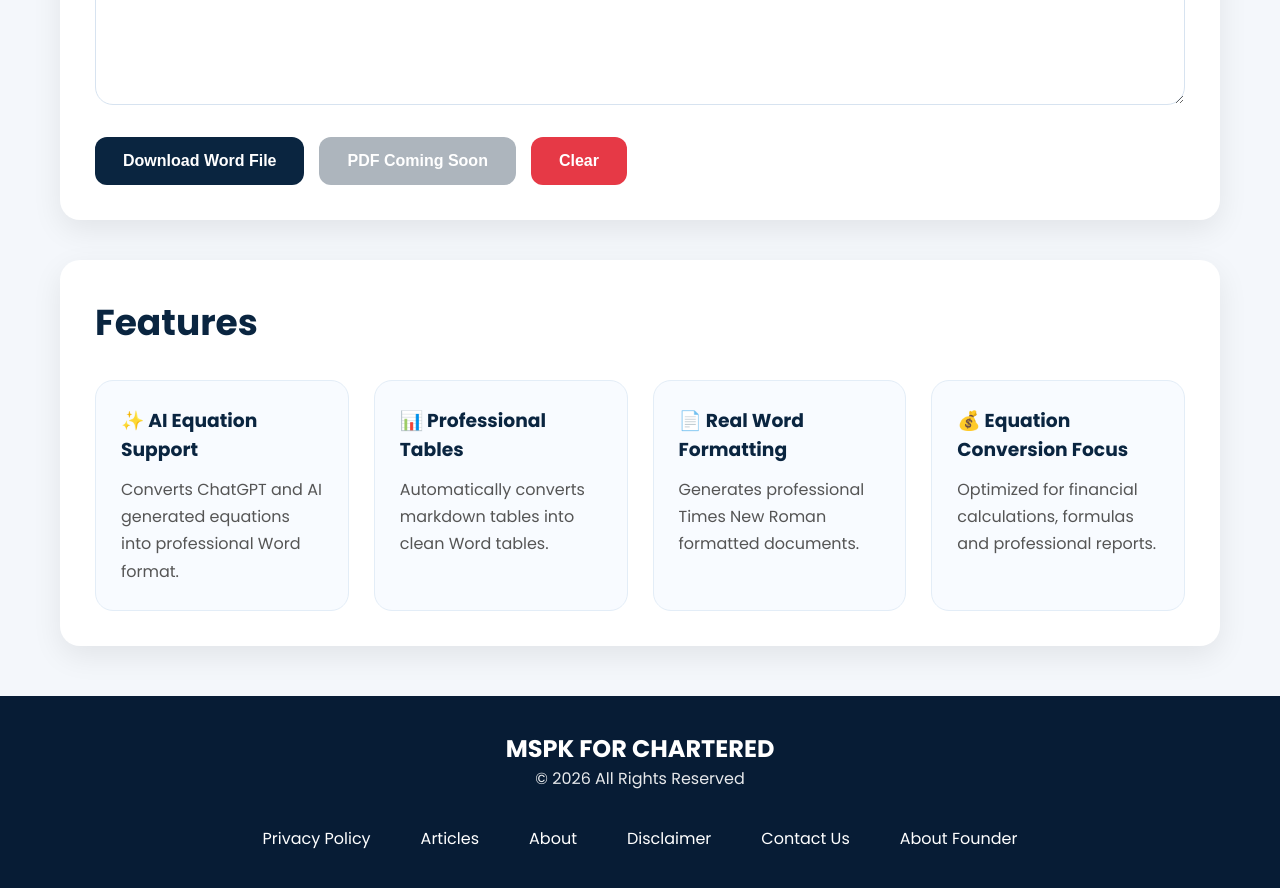
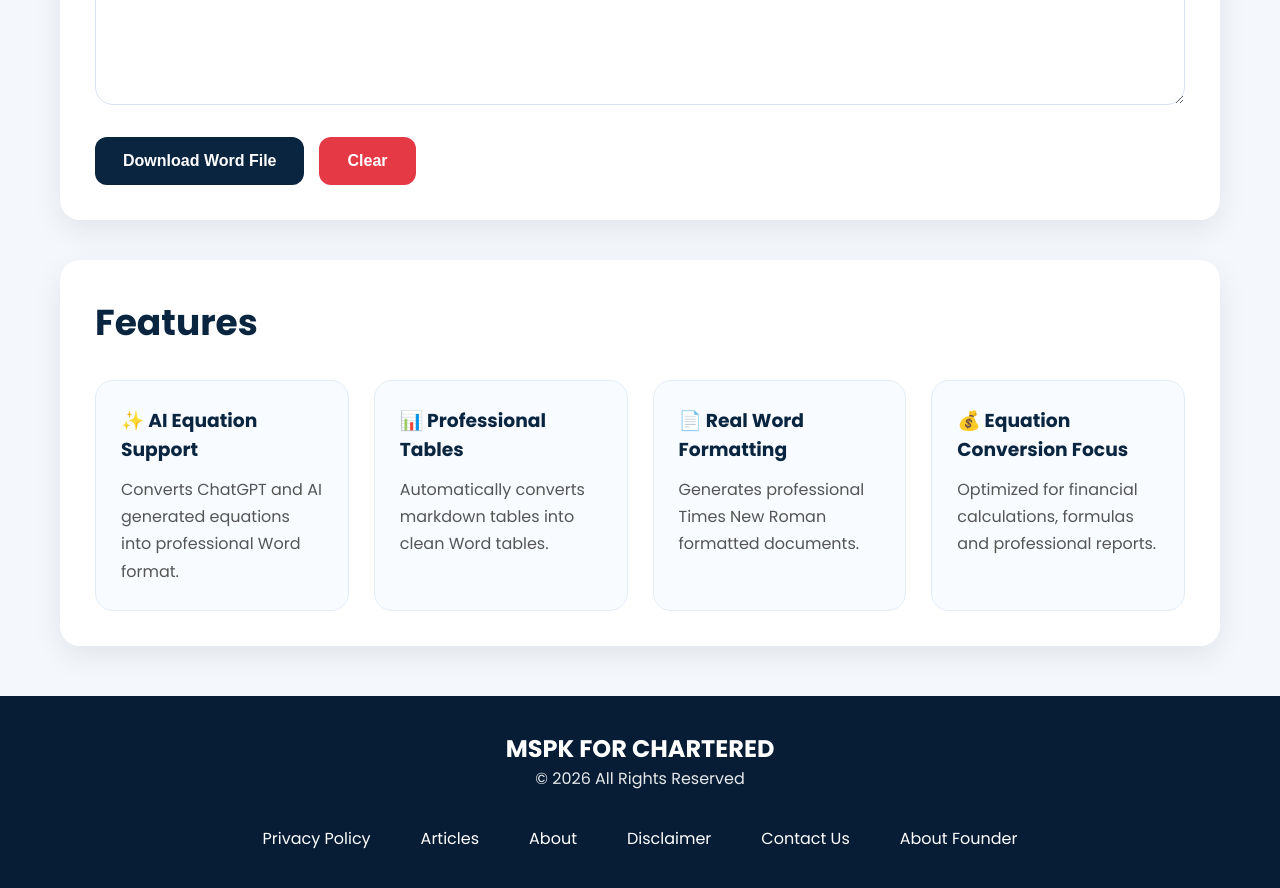
Before and after one commit to mspkforchartered-alt/mspk-chatgpt-word-converter, a plain HTML site: page frontend/index.html in a window 1280 px wide. Shown: the part 920-1808 px from the top of the page. Drawn offline with Linux system fonts and the light colour scheme.

Commit message:
Removed PDF coming soon button

```diff
--- a/frontend/index.html
+++ b/frontend/index.html
@@ -236,11 +236,6 @@ button{
 
 .clear-btn:hover{
     background:#d62839;
-}
-
-.pdf-btn{
-    background:#adb5bd;
-    color:white;
 }
 
 /* =========================================
@@ -885,13 +880,6 @@ footer p{
             </button>
 
             <button
-                class="pdf-btn"
-                onclick="showToast('PDF Conversion Coming Soon', 'info')"
-            >
-                PDF Coming Soon
-            </button>
-
-            <button
                 class="clear-btn"
                 onclick="clearText()"
             >
```
